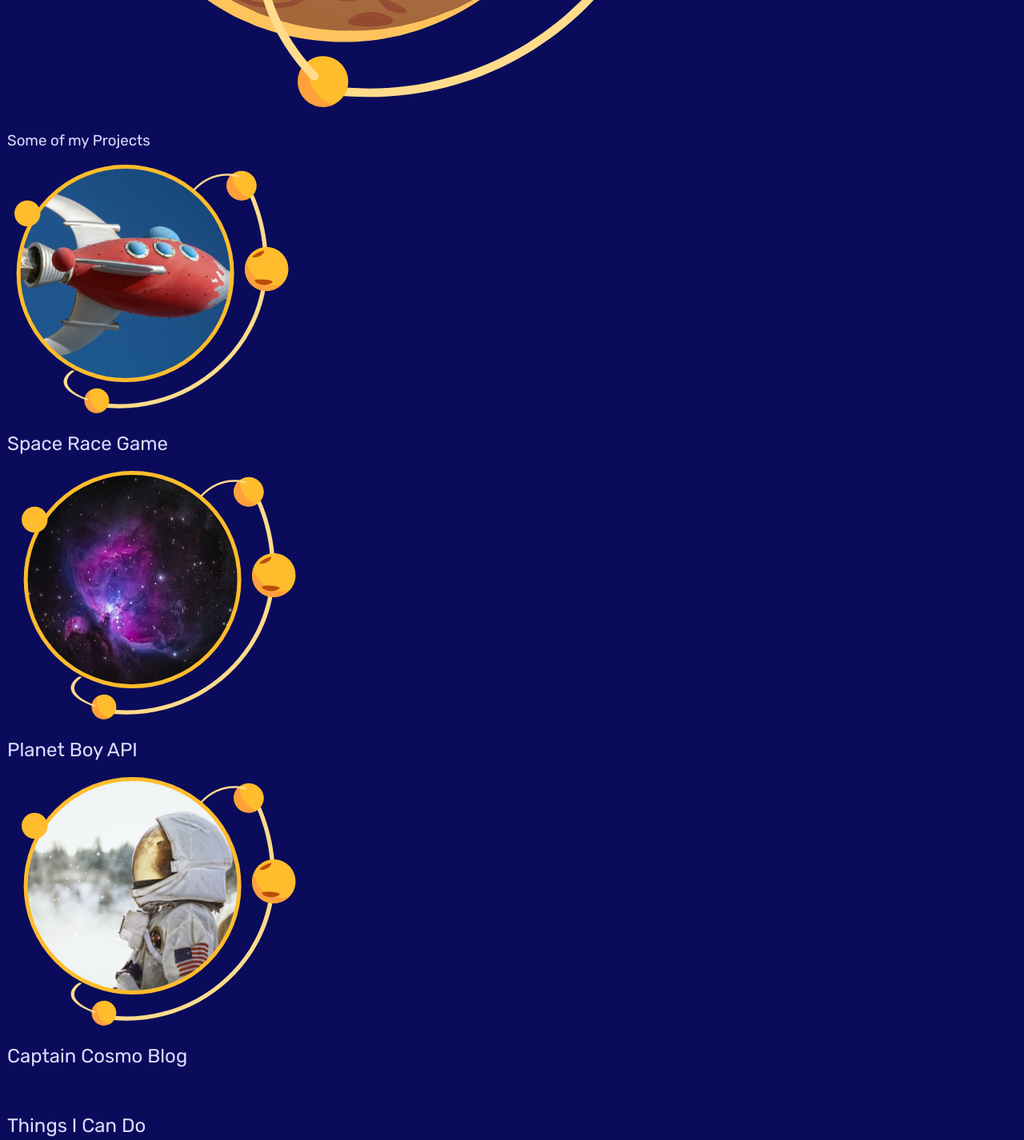
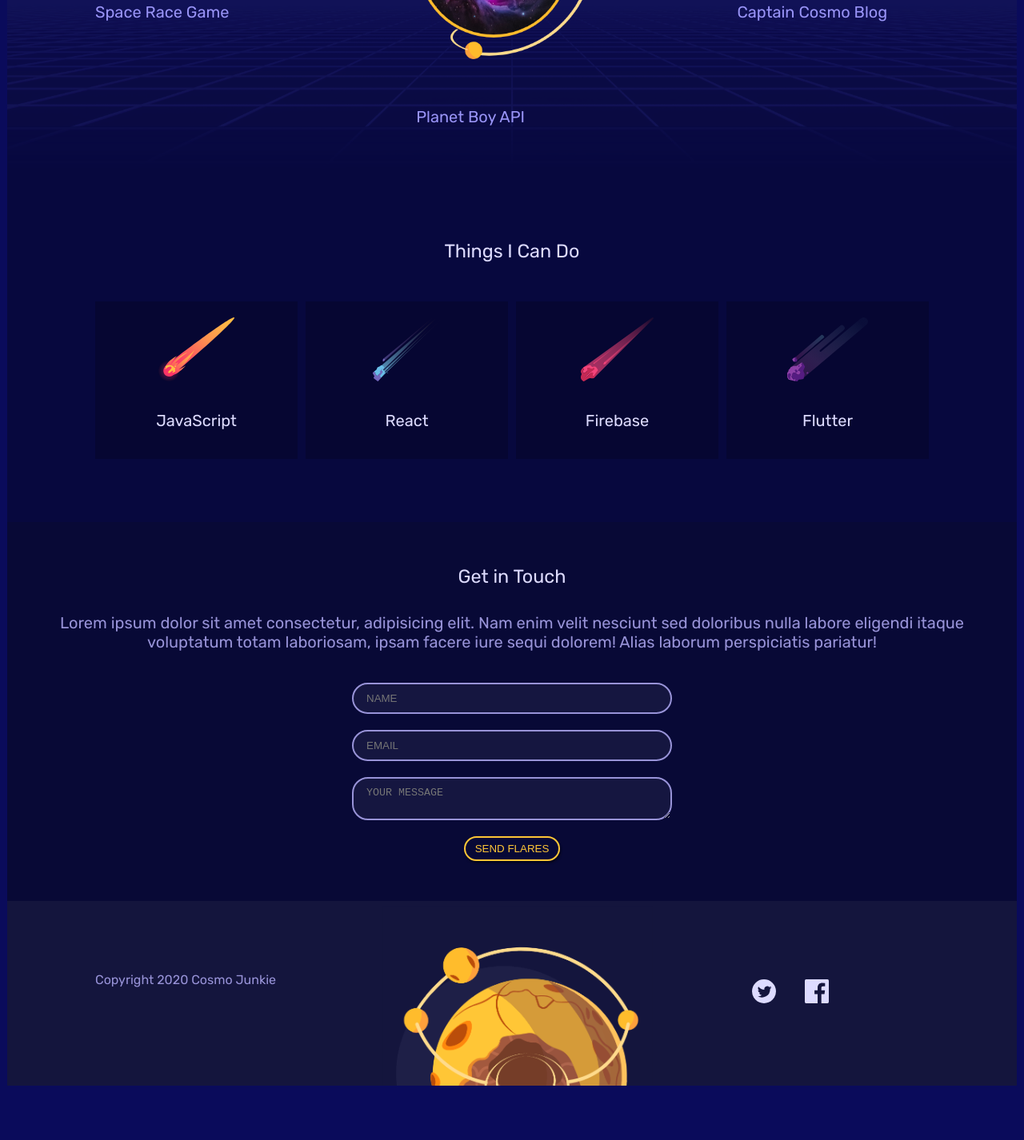
Before and after one commit to JennyVong/Cosmo-Junkie, a plain HTML site: page index.html in a window 1280 px wide. Shown: the part 1040-2466 px from the top of the page at 80% size. After the commit the page ends 2407 px from the top, so only its background shows below. Drawn offline with Linux system fonts and the light colour scheme.

Commit message:
fixed spelling errors in index file and updated tablet, laptop and desktop styles

```diff
--- a/index.html
+++ b/index.html
@@ -13,7 +13,7 @@
     <nav class="site-nav grid">
         <h1>Cosmo Junkie</h1>
         <ul>
-            <li><a href="#protfolio">Portfolio</a></li>
+            <li><a href="#portfolio">Portfolio</a></li>
             <li><a href="#skills">Skills</a></li>
             <li><a href="#contact">Contact</a></li>
         </ul>
@@ -27,26 +27,26 @@
         <img src="assets/banner_image.png" alt="picture of planet">
     </div>
 </section>
-<section id='skills' class="portfolio">
+<section id = "portfolio">
     <h3>Some of my Projects</h3>
     <div class="projects grid">
         <a href="#">
             <img src="assets/project_1.png" alt="space race img">
-            <h1>Space Race Game</h1>
+            <h4>Space Race Game</h4>
         </a>
         <a href="#">
             <img src="assets/project_2.png" alt="planet boy img">
-            <h1>Planet Boy API</h1>
+            <h4>Planet Boy API</h4>
         </a>
         <a href="#">
             <img src="assets/project_3.png" alt="captain cosmo blog">
-            <h1>Captain Cosmo Blog</h1>
+            <h4>Captain Cosmo Blog</h4>
         </a>
     </div>
-</section id='skills'>
-<section>
-    <h1>Things I Can Do</h1>
-    <ul>
+</section>
+<section id='skills'>
+    <h3>Things I Can Do</h3>
+    <ul class = 'grid'>
         <li>
             <img src='assets/comet-1.svg' alt='comet'>
             <h4>JavaScript</h4>
@@ -66,7 +66,7 @@
     </ul>
 </section>
 <section id='contact'>
-    <h1>Get in Touch</h1>
+    <h3>Get in Touch</h3>
     <p class="leading">Lorem ipsum dolor sit amet consectetur, adipisicing elit. Nam enim velit nesciunt sed doloribus nulla labore eligendi itaque voluptatum totam laboriosam, ipsam facere iure sequi dolorem! Alias laborum perspiciatis pariatur!</p>
     <form>
         <input type='txt' placeholder='NAME'>
--- a/styles.css
+++ b/styles.css
@@ -55,18 +55,302 @@ p,a,li {
 }
 
 /* mobile styles */
+.grid{
+    display: grid;
+    grid-template-columns: repeat(8, 1fr);
+    gap: 10px;
+}
+
+.site-nav{
+    margin: 0 20px;
+}
+.site-nav ul{
+    display: none
+}
+.site-nav h1 {
+  grid-column: 1/4;
+  grid-row: 1;
+  padding-bottom: 10px;
+  border-bottom: 3px solid var(--primary);
+}
+
+#welcome {
+    padding: 0 20px 20px 20px;
+}
+.welcome-text{
+    grid-column: 1/6;
+}
+
+.welcome-img{
+    grid-column: 6/9;
+}
+
+.welcome-img img{
+    width: 200%;
+}
+
+.welcome-text a{
+    margin: 20px 0;
+}
+
+#portfolio {
+    background: url(assets/square_bg.png);
+    background-size: cover;
+    background-repeat: no-repeat;
+    background-position: bottom;
+    padding: 30px 20px;
+}
+
+#portfolio h3{
+    margin-bottom: 0px;
+    text-align: center;
+}
+
+.projects a{
+    grid-column: 1/9;
+    margin: 20px 0;
+    display: flex;
+}
+
+.projects a *{
+    margin: 0 20px;
+    max-width: 40%;
+    align-self: center;
+}
+
+.projects h4{
+    color: #9994f7;
+}
+
+#skills {
+    padding: 30px 20px;
+    background: #07083E;
+}
+
+#skills h3 {
+    text-align: center;
+}
+
+#skills ul {
+    margin: 40px 0;
+}
+
+#skills li {
+    padding: 10px;
+    background: rgba(0,0,0,0.2);
+    grid-column: span 4;
+    text-align: center;
+}
+
+#skills img {
+    height: 80px;
+    margin: 10px auto;
+}
+
+#contact {
+    padding: 30px 20px;
+    background: #080936;
+}
+
+#contact h3, #contact p{
+    text-align: center;
+}
+
+#contact form{
+    width: 80%;
+    max-width: 400px;
+    margin: 20px auto;
+    text-align: center;
+}
+
+#contact input, #contact textarea{
+    width: 100%;
+    margin: 10px 0;
+}
+
+#contact .button{
+    margin-top: 10px;
+}
+
+footer {
+    padding: 30px 20px;
+    background-color: #14153D;
+    background-image: url(assets/footer_image.png);
+    background-size: 40%;
+    background-repeat: no-repeat;
+    background-position: top center;
+}
+
+footer .copyright{
+    grid-column: 1/3;
+    font-size: 0.8em;
+}
+
+footer .grid .social{
+    grid-column: 7/9;
+    display: flex;
+}
+
+footer img{
+    width: 20px;
+}
 
 /* small tablet styles */
-@media screen and (min-wdith: 620px){
+@media screen and (min-width: 620px){
+    .welcome-text{
+        grid-column: 1/5;
+    }
 
+    .welcome-img{
+        grid-column: 5/9;
+    }
+
+    .welcome-img img{
+        width: 100%;
+    }
+
+    .projects {
+        margin-top: 40px;
+    }
+
+    .projects a {
+        grid-column: span 4;
+        display: block;
+        margin: 20px 0;
+    }
+
+    .projects a:last-child{
+        grid-column: 3/7;
+    }
+
+    .projects a *{
+        max-width: 60%;
+        margin: 10px 20%;
+    }
+
+    .projects h3{
+        text-align: center;
+    }
+
+    #skills {
+        padding: 30px 100px;
+    }
+
+    footer {
+        background-size: 20%;
+    }
 }
 
 /* large tablet and laptop styles */
-@media screen and (min-wdith: 960px){
+@media screen and (min-width: 960px){
+    body{
+        font-size: 18px;
+    }
 
+    .grid {
+        width: 100%;
+        max-width: 1060px;
+        margin: 0 auto;
+        box-sizing: border-box;
+    }
+
+    .leading{
+        margin: 20px 0;
+    }
+
+    .site-nav{
+        padding: 0 20px;
+    }
+
+    .site-nav h1{
+        grid-column: 1/3;
+    }
+
+    .site-nav ul{
+        display: flex;
+        grid-column: 6/9;
+        justify-content: flex-end;
+        align-self: center;
+    }
+
+    .site-nav li{
+        margin-left: 20px;
+    }
+
+    .welcome-text{
+        align-self: center;
+    }
+
+    #welcome{
+        padding-bottom: 40px;
+    }
+
+    .projects a:nth-child(1){
+        grid-column: 2/4;
+    }
+
+    .projects a:nth-child(2){
+        grid-column: 4/6;
+        padding-top: 140px;
+    }
+
+    .projects a:nth-child(3){
+        grid-column: 6/8;
+    }
+
+    .projects a *{
+        max-width: 80%;
+        margin: 10px 10px;
+    }
+
+    #skills {
+        padding: 30px 20px;
+    }
+
+    #skills ul{
+        margin: 40px auto;
+    }
+
+    #skills li{
+        grid-column: span 2;
+    }
+
+    footer{
+        padding: 40px 20px;
+        background-size: 25%;
+    }
 }
 
 /* desktop styles */
-@media screen and (min-wdith: 1200px){
+@media screen and (min-width: 1200px){
 
+    body{
+        font-size: 20px;
+    }
+
+    #welcome #portfolio #skills #contact{
+        padding: 90px 0;
+    }
+
+    .projects a:nth-child(1){
+        grid-column: 1/3;
+    }
+
+    .projects a:nth-child(3){
+        grid-column: 7/9;
+    }
+
+    .projects a *{
+        max-width: 100%;
+        margin: 30px 0;
+    }
+
+    footer{
+        padding: 80px 0;
+        background-size: 30%;
+    }
+
+    footer img{
+        width: 30px;
+    }
 }
```
